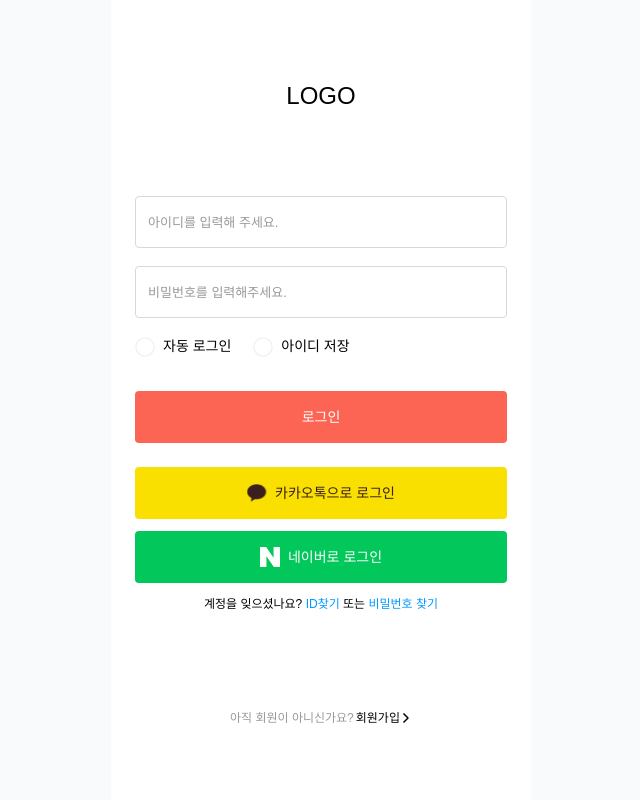
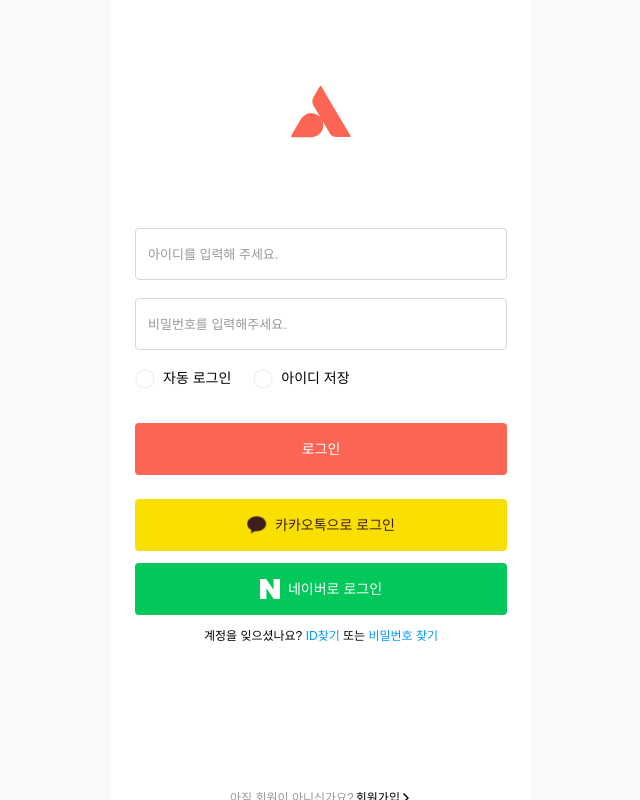
Before and after one commit to Att-ies/frontend, a Next.js app: page /auth/login in a window 1280 px wide. Shown: the whole page, without its empty margins (319-959 px from the left). Built offline with nearby package versions, Linux system fonts and the light colour scheme; no server answers.

Commit message:
design : 로고 추가

```diff
--- a/src/pages/auth/login.tsx
+++ b/src/pages/auth/login.tsx
@@ -94,8 +94,14 @@ function Login() {
   return (
     <Layout>
       <div className="mx-auto w-full">
-        <div className="flex h-48 items-center justify-center text-center text-2xl font-light">
-          LOGO
+        <div className="flex h-56 items-center justify-center">
+          <Image
+            alt=""
+            src="/svg/icons/icon_logo_main.svg"
+            width="60"
+            height="0"
+            className="flex items-center justify-center text-center text-2xl font-light"
+          />
         </div>
         <form onSubmit={handleSubmit(onSubmit)}>
           <div className="flex flex-col ">
@@ -157,7 +163,7 @@ function Login() {
               비밀번호 찾기
             </Link>
           </p>
-          <p className="mt-24 flex w-full items-center justify-center text-12">
+          <p className="mt-36 flex w-full items-center justify-center text-12 ">
             <span className="text-[#999999]">아직 회원이 아니신가요?</span>
             <Link className="ml-[2px]" href="/auth/join01">
               회원가입
```
Also changed, not shown: public/svg/icons/icon_logo_main.svg (added).
